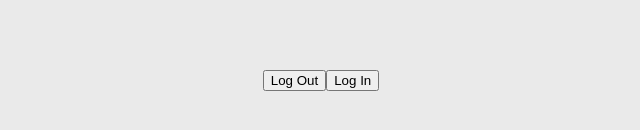
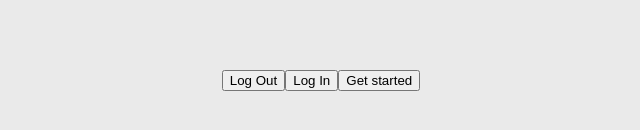
Before and after one commit to SchoolOfCode/bc13_final-project_front-end-amb, a React (Create React App) app: page / in a window 1280 px wide. Shown: the part 320-450 px from the top of the page, without its empty margins (319-959 px from the left). Built offline with nearby package versions, Linux system fonts and the light colour scheme.

Commit message:
get started button
co-authored-by: Lewis lewiswootton88@hotmail.com

```diff
--- a/src/components/Dashboard/dashboard.tsx
+++ b/src/components/Dashboard/dashboard.tsx
@@ -5,6 +5,7 @@ import ViewTrips from '../ViewTripsPage/viewTripsPage'
 import TripDetails from '../TripDetailsPage/tripDetailsPage'
 import { useAuth0 } from '@auth0/auth0-react'
 import Login from '../Login/login'
+import LogoutButton from '../LogoutButton/LogoutButton'
 
 
 const Dashboard = () => {
@@ -14,6 +15,7 @@ const Dashboard = () => {
     const [createTripVisibility, setCreateTripVisibility] = useState(false)
     const [joinTripVisibility, setJoinTripVisibility] = useState(false)
     const [viewTripVisibility, setViewTripVisibility] = useState(false)
+    const [loginVisibility, setLoginVisibility] = useState(true)
 
     function handleCreateTripVisibility() {
         setCreateTripVisibility((current) => !current)
@@ -25,20 +27,29 @@ const Dashboard = () => {
 
     function handleViewTripVisibility() {
         setViewTripVisibility((current) => !current)
+
     }
+
+    function handleLoginVisibility() {
+setLoginVisibility(current => !current)
+    }
+
+
 
     return (<>
 
     <h1>Where are we going?</h1>
+    <LogoutButton></LogoutButton>
 
     <button onClick={() => {handleCreateTripVisibility()}}>Create Trip</button>
 
     <div style={{visibility: createTripVisibility ? 'visible' : 'hidden'}}>
         <CreateTrip></CreateTrip>
     </div>
+<div style={{visibility: loginVisibility ? 'visible' : 'hidden'}}>
 
-    {!isAuthenticated && <Login></Login>}
-
+    {!isAuthenticated && <Login getStarted={handleLoginVisibility}></Login>}
+</div>
     {isAuthenticated ? <button onClick={() => {handleJoinTripVisibility()}}>Join Trip</button> : <p>You need to be logged in to view this</p>}
 
     <div style={{visibility: joinTripVisibility ? 'visible' : 'hidden'}}>
--- a/src/components/Login/login.tsx
+++ b/src/components/Login/login.tsx
@@ -3,7 +3,7 @@ import LoginButton from "../LoginButton/LoginButton";
 import LogoutButton from "../LogoutButton/LogoutButton";
 import './login.css'
 
-const Login = () => {
+const Login = ({getStarted}:any) => {
 
 
 
@@ -11,6 +11,7 @@ const Login = () => {
 
         <LogoutButton></LogoutButton>
         <LoginButton/>
+        <button onClick={getStarted}>Get started</button>
 
     </div>)
 }
```
